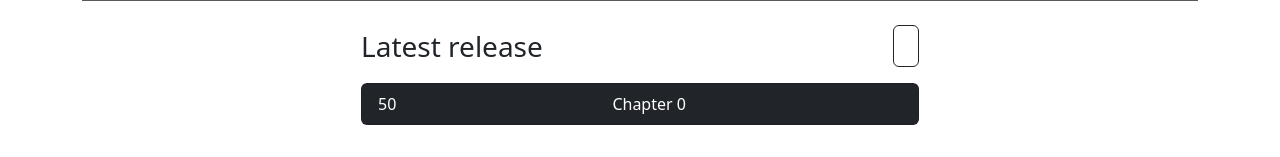
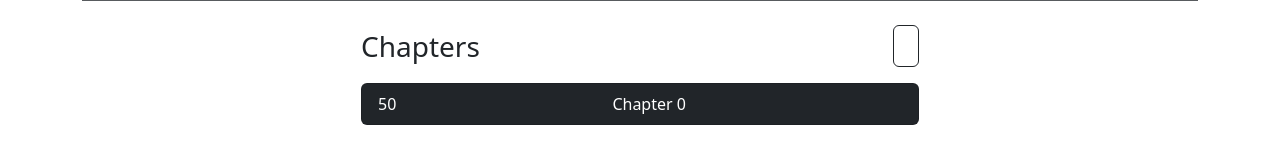
Before and after one commit to AlessandroCanossa/tec-web-project, a Django app: page /comics/1/ in a window 1280 px wide. Shown: the part 784-941 px from the top of the page. Run offline with Django 4.2, Linux system fonts and the light colour scheme; data comes from the database, SQL or seed files in the repository; some libraries are stand-ins or nearby versions.

Commit message:
renamed chapter list

```diff
--- a/backend/comics/templates/comics/comic.html
+++ b/backend/comics/templates/comics/comic.html
@@ -121,7 +121,7 @@
 	</section>
 	<section class="bottom_half d-flex flex-column w-100 my-4 align-items-center">
 		<div class="w-50 mb-3 d-flex flex-row justify-content-between">
-			<span class="align-self-start  fs-3"> Latest release</span>
+			<span class="align-self-start  fs-3"> Chapters </span>
 			<button class="btn btn-outline-dark" onclick="reverse_chapter_list()">
 				<i class="fa-solid fa-arrow-right-arrow-left" style="transform: rotate(90deg)"></i>
 			</button>
```
